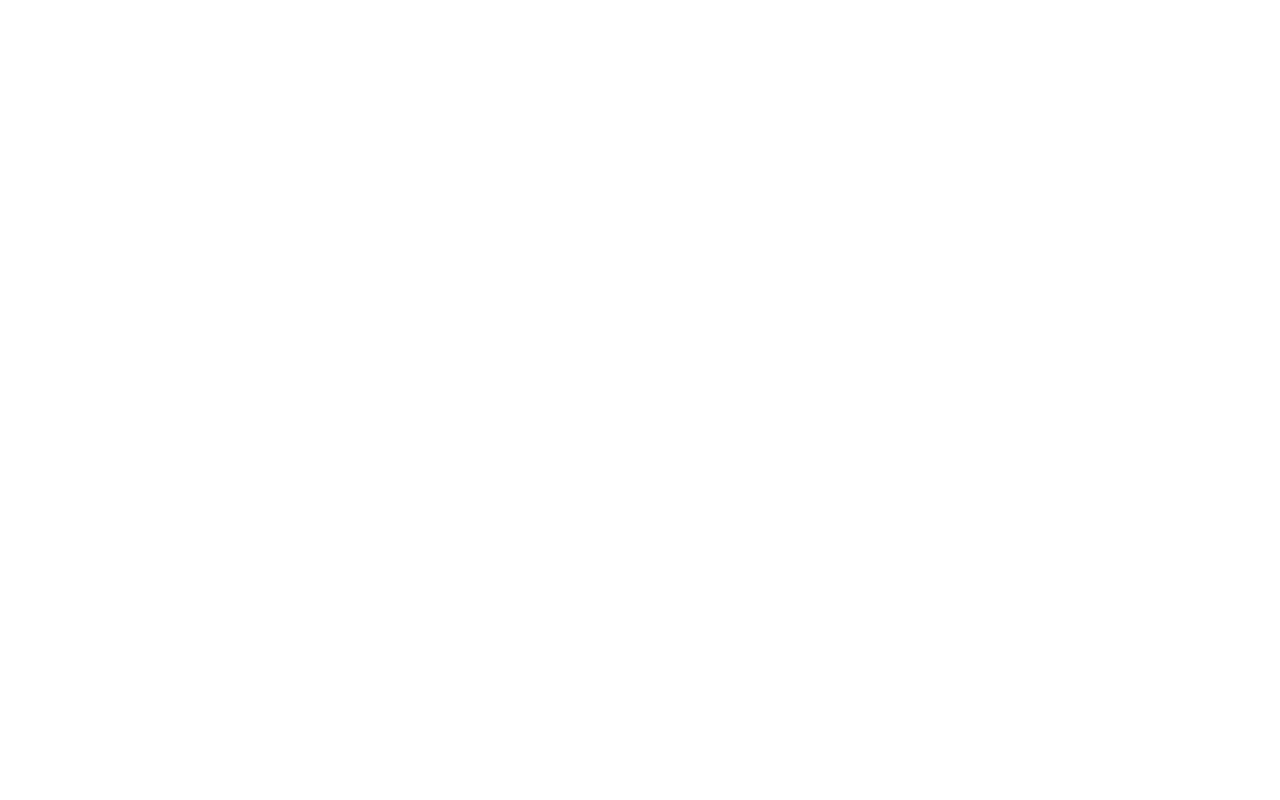
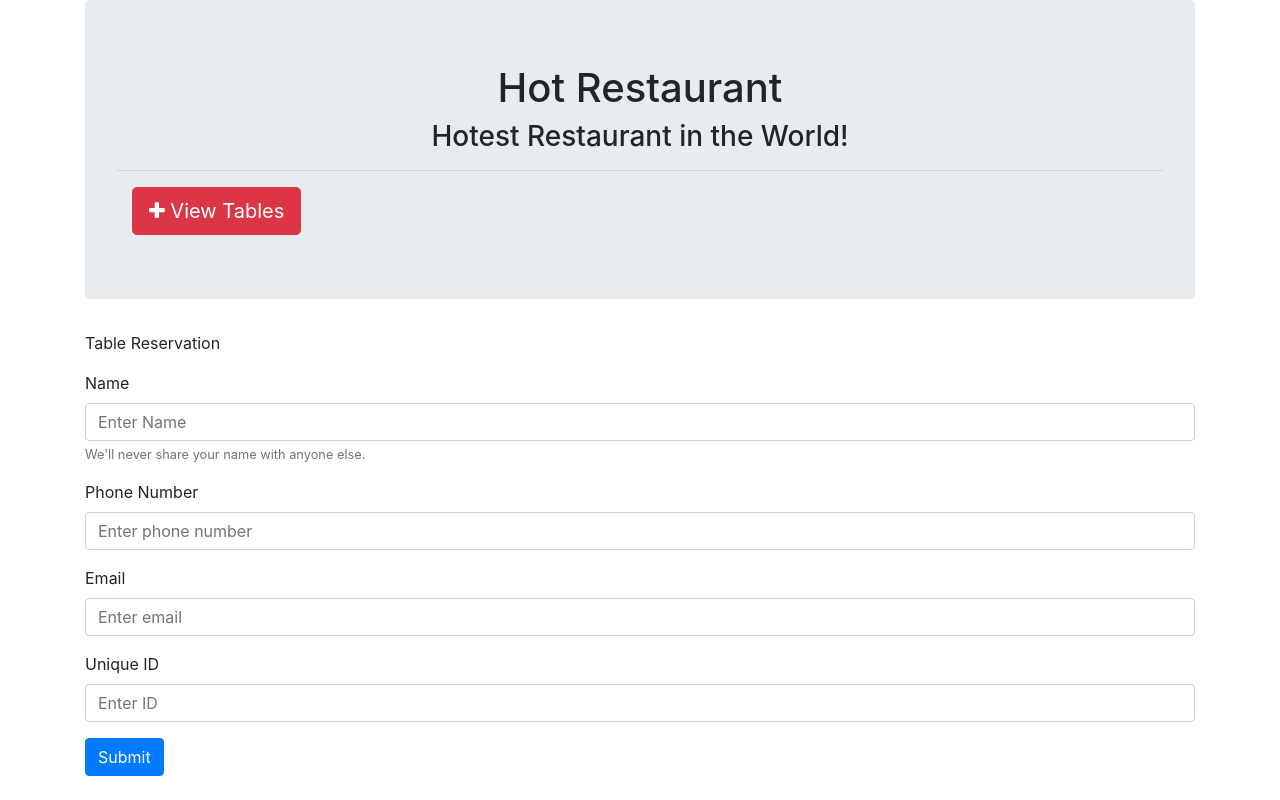
Before and after one commit to chrissythebuilder/RestaurantApp, a website: page views/reserve.html in a window 1280 px wide. Drawn offline with nearby package versions, Linux system fonts and the light colour scheme.

Commit message:
reservation page html

```diff
--- a/views/reserve.html
+++ b/views/reserve.html
@@ -0,0 +1,49 @@
+<!DOCTYPE html>
+<html lang="en">
+<head>
+  <meta charset="UTF-8">
+  <title>Reservation at Hot Restaurant</title>
+  <!-- Latest compiled and minified CSS & JS -->
+  <link rel="stylesheet" href="https://maxcdn.bootstrapcdn.com/bootstrap/4.0.0/css/bootstrap.min.css">
+  <link rel="stylesheet" href="https://stackpath.bootstrapcdn.com/font-awesome/4.7.0/css/font-awesome.min.css">
+  <script src="https://code.jquery.com/jquery.js"></script>
+  <script src="https://maxcdn.bootstrapcdn.com/bootstrap/4.0.0/js/bootstrap.min.js"></script>
+
+</head>
+<body>
+
+    <div class="container">
+            <div class="jumbotron" id="text-center">
+                <h1 class="text-center">Hot Restaurant</h1>
+                <h3 class="text-center">Hotest Restaurant in the World!</h3>
+                <hr>
+                <div class="col-lg-12">
+                    <button class="btn btn-danger btn-lg col-lg-5text-center"><span class="fa fa-plus"></span> View Tables</button>
+        </div>
+    </div>
+
+    <form>
+        <p id ="form-title">Table Reservation</p>
+        <form>
+                <div class="form-group">
+                  <label for="exampleInputEmail1">Name</label>
+                  <input type="name" class="form-control" id="name-input" aria-describedby="emailHelp" placeholder="Enter Name">
+                  <small id="emailHelp" class="form-text text-muted">We'll never share your name with anyone else.</small>
+                </div>
+                <div class="form-group">
+                    <label for="exampleInputEmail1">Phone Number</label>
+                    <input type="number" class="form-control" id="exampleInputEmail1" aria-describedby="emailHelp" placeholder="Enter phone number">
+                </div>
+                <div class="form-group">
+                    <label for="exampleInputEmail1">Email</label>
+                    <input type="email" class="form-control" id="exampleInputEmail1" aria-describedby="emailHelp" placeholder="Enter email">
+                </div>
+                <div class="form-group">
+                    <label for="exampleInputEmail1">Unique ID</label>
+                    <input type="unique-id" class="form-control" id="exampleInputEmail1" aria-describedby="emailHelp" placeholder="Enter ID">
+                </div>
+                <button type="submit" class="btn btn-primary">Submit</button>
+        </form>
+
+</body>
+</html>
```
Also changed, not shown: views/index.html (+1 -1 lines).
